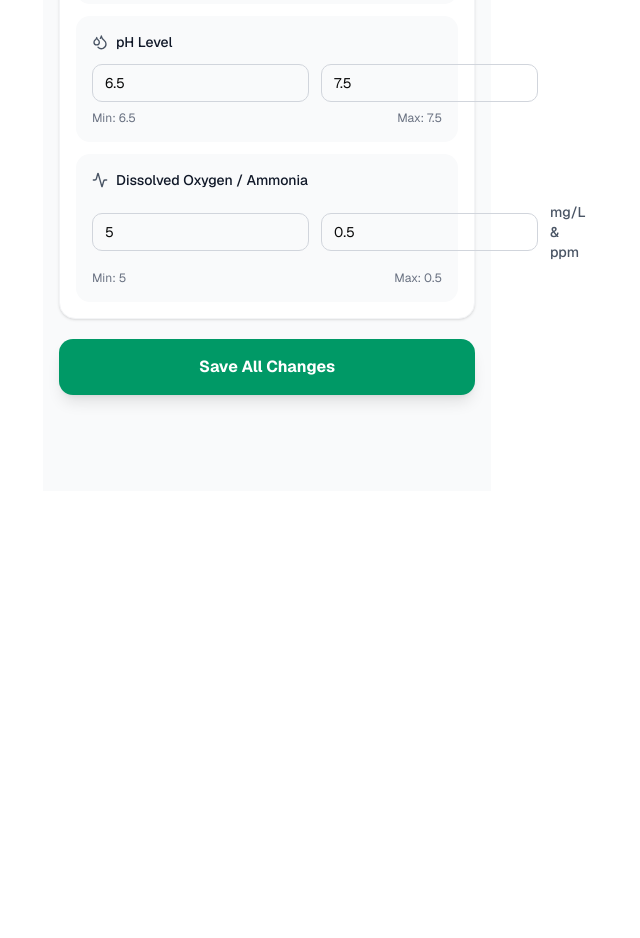
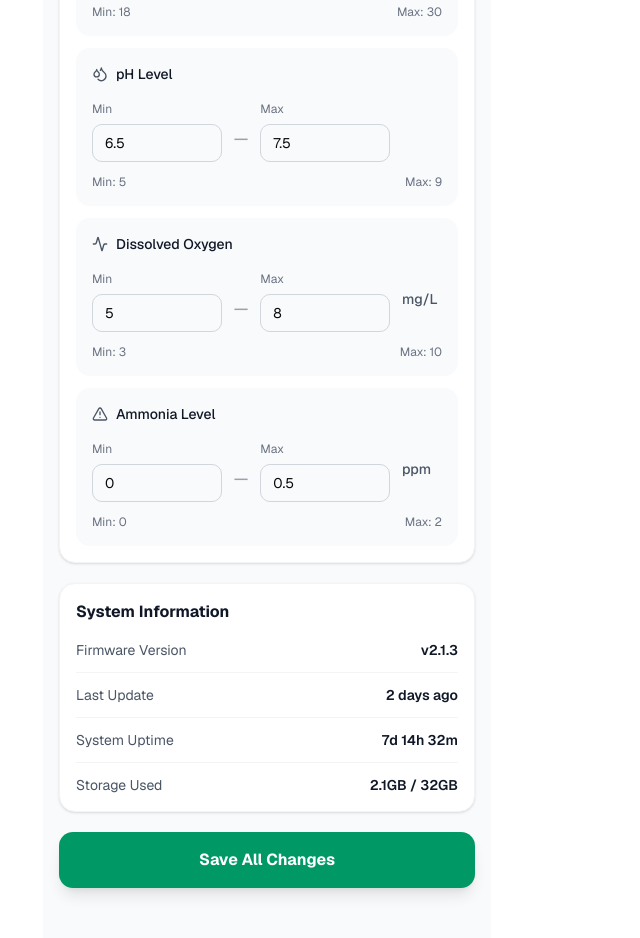
Before and after one commit to kitkato3/GrowUp_FrontEnd, a Next.js app: page /settings in a window 1280 px wide. Shown: the part 1280-2218 px from the top of the page, without its empty margins (373-1013 px from the left). Before the commit the page ends 1771 px from the top, so only its background shows below. Built offline with nearby package versions, Linux system fonts and the light colour scheme.

Commit message:
di pa funcstioning save button

```diff
--- a/app/(routes)/settings/page.tsx
+++ b/app/(routes)/settings/page.tsx
@@ -1,53 +1,71 @@
 "use client"
 
 import { useState, useEffect } from "react"
-import { Waves, Wind, Droplets, Activity, Zap, Sun, Bell, Thermometer, AlertTriangle, Home, Camera, Settings as SettingsIcon, BarChart3 } from "lucide-react"
+import {
+  Waves,
+  Wind,
+  Droplets,
+  Activity,
+  Zap,
+  Sun,
+  Bell,
+  Thermometer,
+  AlertTriangle,
+  Home,
+  Camera,
+  Settings as SettingsIcon,
+  BarChart3,
+} from "lucide-react"
 import Link from "next/link"
 import { usePathname } from "next/navigation"
 
 // --- TYPE DEFINITIONS ---
 interface SystemControls {
-  pump: boolean;
-  fan: boolean;
-  phAdjustment: boolean;
-  aerator: boolean;
-  growLight: boolean;
+  pump: boolean
+  fan: boolean
+  phAdjustment: boolean
+  aerator: boolean
+  growLight: boolean
 }
 
 interface ControlToggleProps {
-  label: string;
-  description: string;
-  icon: React.ElementType;
-  active: boolean;
-  onChange: (val: boolean) => void;
+  label: string
+  description: string
+  icon: React.ElementType
+  active: boolean
+  onChange: (val: boolean) => void
 }
 
 interface PresetCardProps {
-  title: string;
-  description: string;
-  icon: React.ElementType;
-  active: boolean;
-  onActivate: () => void;
+  title: string
+  description: string
+  icon: React.ElementType
+  active: boolean
+  onActivate: () => void
 }
 
-interface ThresholdInputProps {
-  label: string;
-  minLabel?: string;
-  maxLabel?: string;
-  minValue: number;
-  maxValue: number;
-  unit: string;
-  icon: React.ElementType;
-  onChangeMin: (val: number) => void;
-  onChangeMax: (val: number) => void;
+interface ThresholdRangeInputProps {
+  label: string
+  unit: string
+  icon: React.ElementType
+  minValue: number
+  maxValue: number
+  minLimit: number
+  maxLimit: number
+  onMinChange: (val: number) => void
+  onMaxChange: (val: number) => void
 }
 
-// --- INITIAL STATE ---
+// --- INITIAL STATE / MOCK DATA ---
 const INITIAL_CONTROLS: SystemControls = {
-  pump: true, fan: false, phAdjustment: true, aerator: true, growLight: true,
+  pump: true,
+  fan: false,
+  phAdjustment: true,
+  aerator: true,
+  growLight: true,
 }
 
-// --- NAVIGATION COMPONENTS ---
+// --- COMPONENTS ---
 const Navbar: React.FC<{ time: string }> = ({ time }) => (
   <div className="bg-white px-4 py-2.5 flex items-center justify-between text-sm border-b border-gray-100 sticky top-0 z-40">
     <span className="font-bold text-gray-900">GROWUP</span>
@@ -56,36 +74,40 @@ const Navbar: React.FC<{ time: string }> = ({ time }) => (
       <span className="text-xs text-gray-600">{time}</span>
     </div>
   </div>
-);
+)
 
 const BottomNavigation = () => {
-  const pathname = usePathname();
+  const pathname = usePathname()
   const tabs = [
     { id: "dashboard", label: "Home", href: "/dashboard", icon: Home },
     { id: "analytics", label: "Analytics", href: "/analytics", icon: BarChart3 },
     { id: "camera", label: "Camera", href: "/camera", icon: Camera },
     { id: "settings", label: "Settings", href: "/settings", icon: SettingsIcon },
-  ];
+  ]
 
   return (
     <div className="fixed bottom-0 left-1/2 transform -translate-x-1/2 w-full max-w-md bg-white border-t border-gray-200 shadow-lg z-50">
       <div className="flex items-center justify-around py-3">
         {tabs.map((tab) => {
-          const isActive = pathname.startsWith(tab.href);
-          const Icon = tab.icon;
+          const isActive = pathname.startsWith(tab.href)
+          const Icon = tab.icon
           return (
-            <Link key={tab.id} href={tab.href} className={`flex flex-col items-center py-2 px-4 rounded-lg transition-all ${isActive ? "text-emerald-600 bg-emerald-50" : "text-gray-500 hover:text-gray-700"}`}>
+            <Link
+              key={tab.id}
+              href={tab.href}
+              className={`flex flex-col items-center py-2 px-4 rounded-lg transition-all ${isActive ? "text-emerald-600 bg-emerald-50" : "text-gray-500 hover:text-gray-700"
+                }`}
+            >
               <Icon className="w-5 h-5 mb-1" />
               <span className="text-xs font-semibold">{tab.label}</span>
             </Link>
-          );
+          )
         })}
       </div>
     </div>
-  );
-};
+  )
+}
 
-// --- COMPONENTS ---
 const ControlToggle: React.FC<ControlToggleProps> = ({ label, description, icon: Icon, active, onChange }) => (
   <div className="flex items-center justify-between p-4 bg-gray-50 rounded-xl">
     <div className="flex items-center gap-3 flex-1">
@@ -109,9 +131,7 @@ const ControlToggle: React.FC<ControlToggleProps> = ({ label, description, icon:
 const PresetCard: React.FC<PresetCardProps> = ({ title, description, icon: Icon, active, onActivate }) => (
   <button
     onClick={onActivate}
-    className={`w-full p-4 rounded-xl border-2 transition-all text-left ${active
-      ? 'border-emerald-500 bg-emerald-50'
-      : 'border-gray-200 bg-white hover:border-gray-300'
+    className={`w-full p-4 rounded-xl border-2 transition-all text-left ${active ? 'border-emerald-500 bg-emerald-50' : 'border-gray-200 bg-white hover:border-gray-300'
       }`}
   >
     <div className="flex items-start gap-3">
@@ -122,39 +142,63 @@ const PresetCard: React.FC<PresetCardProps> = ({ title, description, icon: Icon,
         <div className="font-semibold text-gray-900">{title}</div>
         <div className="text-xs text-gray-600 mt-1">{description}</div>
       </div>
-      {active && (
-        <div className="w-2 h-2 bg-emerald-500 rounded-full flex-shrink-0 mt-2"></div>
-      )}
+      {active && <div className="w-2 h-2 bg-emerald-500 rounded-full flex-shrink-0 mt-2"></div>}
     </div>
   </button>
 )
 
-const ThresholdInput: React.FC<ThresholdInputProps> = ({ label, minLabel = "Min", maxLabel = "Max", minValue, maxValue, unit, icon: Icon, onChangeMin, onChangeMax }) => (
+const ThresholdRangeInput: React.FC<ThresholdRangeInputProps> = ({
+  label,
+  unit,
+  icon: Icon,
+  minValue,
+  maxValue,
+  minLimit,
+  maxLimit,
+  onMinChange,
+  onMaxChange
+}) => (
   <div className="p-4 bg-gray-50 rounded-xl">
     <div className="flex items-center gap-2 mb-3">
       <Icon className="w-4 h-4 text-gray-600" />
       <span className="font-medium text-gray-900 text-sm">{label}</span>
     </div>
-    <div className="flex items-center gap-3 mb-2">
+
+    <div className="flex items-center gap-3">
+      <div className="flex-1">
+        <span className="text-xs text-gray-500">Min</span>
         <input
           type="number"
           value={minValue}
-        onChange={(e) => onChangeMin(Number(e.target.value))}
+          onChange={(e) => onMinChange(Number(e.target.value))}
+          min={minLimit}
+          max={maxLimit}
           step="0.1"
-        className="flex-1 px-3 py-2 border border-gray-300 rounded-lg text-sm focus:outline-none focus:ring-2 focus:ring-emerald-500"
+          className="w-full mt-1 px-3 py-2 border border-gray-300 rounded-lg text-sm focus:outline-none focus:ring-2 focus:ring-emerald-500"
         />
+      </div>
+
+      <span className="text-gray-400 font-medium mt-5">—</span>
+
+      <div className="flex-1">
+        <span className="text-xs text-gray-500">Max</span>
         <input
           type="number"
           value={maxValue}
-        onChange={(e) => onChangeMax(Number(e.target.value))}
+          onChange={(e) => onMaxChange(Number(e.target.value))}
+          min={minLimit}
+          max={maxLimit}
           step="0.1"
-        className="flex-1 px-3 py-2 border border-gray-300 rounded-lg text-sm focus:outline-none focus:ring-2 focus:ring-emerald-500"
+          className="w-full mt-1 px-3 py-2 border border-gray-300 rounded-lg text-sm focus:outline-none focus:ring-2 focus:ring-emerald-500"
         />
-      <span className="text-sm font-medium text-gray-600 w-16">{unit}</span>
       </div>
-    <div className="flex justify-between text-xs text-gray-500">
-      <span>{minLabel}: {minValue}</span>
-      <span>{maxLabel}: {maxValue}</span>
+
+      <span className="text-sm font-medium text-gray-600 w-10">{unit}</span>
+    </div>
+
+    <div className="flex justify-between text-xs text-gray-500 mt-3">
+      <span>Min: {minLimit}</span>
+      <span>Max: {maxLimit}</span>
     </div>
   </div>
 )
@@ -184,26 +228,17 @@ export default function Settings() {
     setActivePreset(preset)
     switch (preset) {
       case "balanced":
-        setControls({ pump: true, fan: false, phAdjustment: true, aerator: true, growLight: true }); break
+        setControls({ pump: true, fan: false, phAdjustment: true, aerator: true, growLight: true })
+        break
       case "highGrowth":
-        setControls({ pump: true, fan: true, phAdjustment: true, aerator: true, growLight: true }); break
+        setControls({ pump: true, fan: true, phAdjustment: true, aerator: true, growLight: true })
+        break
       case "ecoMode":
-        setControls({ pump: true, fan: false, phAdjustment: false, aerator: false, growLight: false }); break
+        setControls({ pump: true, fan: false, phAdjustment: false, aerator: false, growLight: false })
+        break
       case "maintenance":
-        setControls({ pump: false, fan: true, phAdjustment: false, aerator: false, growLight: false }); break
-    }
-  }
-
-  const handleSave = async () => {
-    try {
-      const dataToSave = { controls, activePreset, thresholds }
-      // Mock API delay
-      await new Promise(resolve => setTimeout(resolve, 1000))
-      alert("Settings saved successfully!")
-      console.log("Saved data:", dataToSave)
-    } catch (error) {
-      alert("Failed to save settings.")
-      console.error(error)
+        setControls({ pump: false, fan: true, phAdjustment: false, aerator: false, growLight: false })
+        break
     }
   }
 
@@ -248,14 +283,78 @@ export default function Settings() {
               <h3 className="font-bold text-gray-900">Alert Thresholds</h3>
             </div>
             <div className="space-y-3">
-              <ThresholdInput label="Water Temp" icon={Thermometer} unit="°C" minValue={thresholds.waterTemp.min} maxValue={thresholds.waterTemp.max} onChangeMin={(val) => setThresholds({ ...thresholds, waterTemp: { ...thresholds.waterTemp, min: val } })} onChangeMax={(val) => setThresholds({ ...thresholds, waterTemp: { ...thresholds.waterTemp, max: val } })} />
-              <ThresholdInput label="pH Level" icon={Droplets} unit="" minValue={thresholds.ph.min} maxValue={thresholds.ph.max} onChangeMin={(val) => setThresholds({ ...thresholds, ph: { ...thresholds.ph, min: val } })} onChangeMax={(val) => setThresholds({ ...thresholds, ph: { ...thresholds.ph, max: val } })} />
-              <ThresholdInput label="Dissolved Oxygen / Ammonia" icon={Activity} unit="mg/L & ppm" minValue={thresholds.dissolvedO2.min} maxValue={thresholds.ammonia.max} onChangeMin={(val) => setThresholds({ ...thresholds, dissolvedO2: { ...thresholds.dissolvedO2, min: val } })} onChangeMax={(val) => setThresholds({ ...thresholds, ammonia: { ...thresholds.ammonia, max: val } })} />
+              <ThresholdRangeInput
+                label="Water Temperature"
+                unit="°C"
+                icon={Thermometer}
+                minValue={thresholds.waterTemp.min}
+                maxValue={thresholds.waterTemp.max}
+                minLimit={18}
+                maxLimit={30}
+                onMinChange={(val) => setThresholds({ ...thresholds, waterTemp: { ...thresholds.waterTemp, min: val } })}
+                onMaxChange={(val) => setThresholds({ ...thresholds, waterTemp: { ...thresholds.waterTemp, max: val } })}
+              />
+              <ThresholdRangeInput
+                label="pH Level"
+                unit=""
+                icon={Droplets}
+                minValue={thresholds.ph.min}
+                maxValue={thresholds.ph.max}
+                minLimit={5}
+                maxLimit={9}
+                onMinChange={(val) => setThresholds({ ...thresholds, ph: { ...thresholds.ph, min: val } })}
+                onMaxChange={(val) => setThresholds({ ...thresholds, ph: { ...thresholds.ph, max: val } })}
+              />
+              <ThresholdRangeInput
+                label="Dissolved Oxygen"
+                unit="mg/L"
+                icon={Activity}
+                minValue={thresholds.dissolvedO2.min}
+                maxValue={thresholds.dissolvedO2.max}
+                minLimit={3}
+                maxLimit={10}
+                onMinChange={(val) => setThresholds({ ...thresholds, dissolvedO2: { ...thresholds.dissolvedO2, min: val } })}
+                onMaxChange={(val) => setThresholds({ ...thresholds, dissolvedO2: { ...thresholds.dissolvedO2, max: val } })}
+              />
+              <ThresholdRangeInput
+                label="Ammonia Level"
+                unit="ppm"
+                icon={AlertTriangle}
+                minValue={thresholds.ammonia.min ?? 0}
+                maxValue={thresholds.ammonia.max}
+                minLimit={0}
+                maxLimit={2}
+                onMinChange={(val) => setThresholds({ ...thresholds, ammonia: { ...thresholds.ammonia, min: val } })}
+                onMaxChange={(val) => setThresholds({ ...thresholds, ammonia: { ...thresholds.ammonia, max: val } })}
+              />
+            </div>
+          </div>
+
+          {/* System Info */}
+          <div className="bg-white rounded-2xl p-4 shadow-sm border border-gray-100">
+            <h3 className="font-bold text-gray-900 mb-4">System Information</h3>
+            <div className="space-y-3 text-sm">
+              <div className="flex justify-between pb-3 border-b border-gray-100">
+                <span className="text-gray-600">Firmware Version</span>
+                <span className="font-semibold text-gray-900">v2.1.3</span>
+              </div>
+              <div className="flex justify-between pb-3 border-b border-gray-100">
+                <span className="text-gray-600">Last Update</span>
+                <span className="font-semibold text-gray-900">2 days ago</span>
+              </div>
+              <div className="flex justify-between pb-3 border-b border-gray-100">
+                <span className="text-gray-600">System Uptime</span>
+                <span className="font-semibold text-gray-900">7d 14h 32m</span>
+              </div>
+              <div className="flex justify-between">
+                <span className="text-gray-600">Storage Used</span>
+                <span className="font-semibold text-gray-900">2.1GB / 32GB</span>
+              </div>
             </div>
           </div>
 
           {/* Save Changes Button */}
-          <button onClick={handleSave} className="w-full py-4 bg-emerald-600 hover:bg-emerald-700 text-white font-bold rounded-xl shadow-lg hover:shadow-xl transition-all">
+          <button className="w-full py-4 bg-emerald-600 hover:bg-emerald-700 text-white font-bold rounded-xl shadow-lg hover:shadow-xl transition-all">
             Save All Changes
           </button>
         </div>
```
Lines whose indentation alone changed are shown as unchanged.
